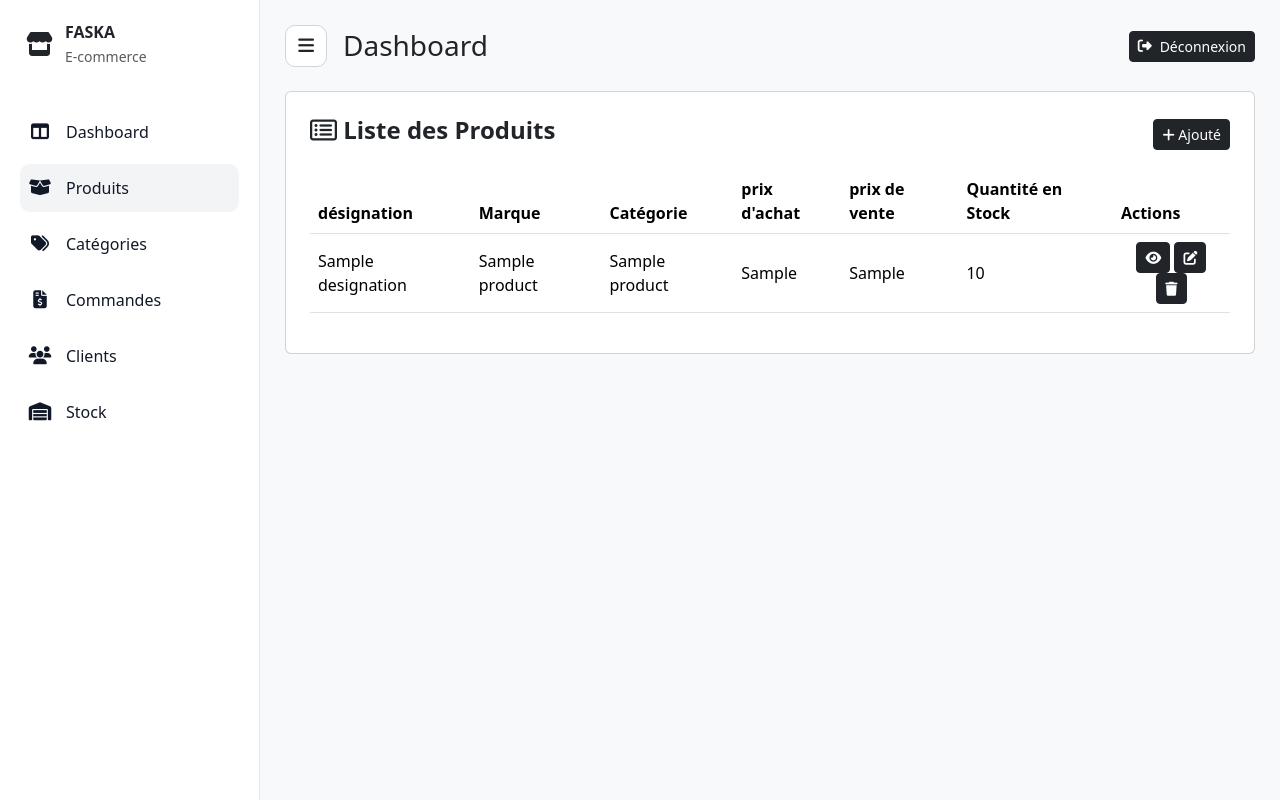
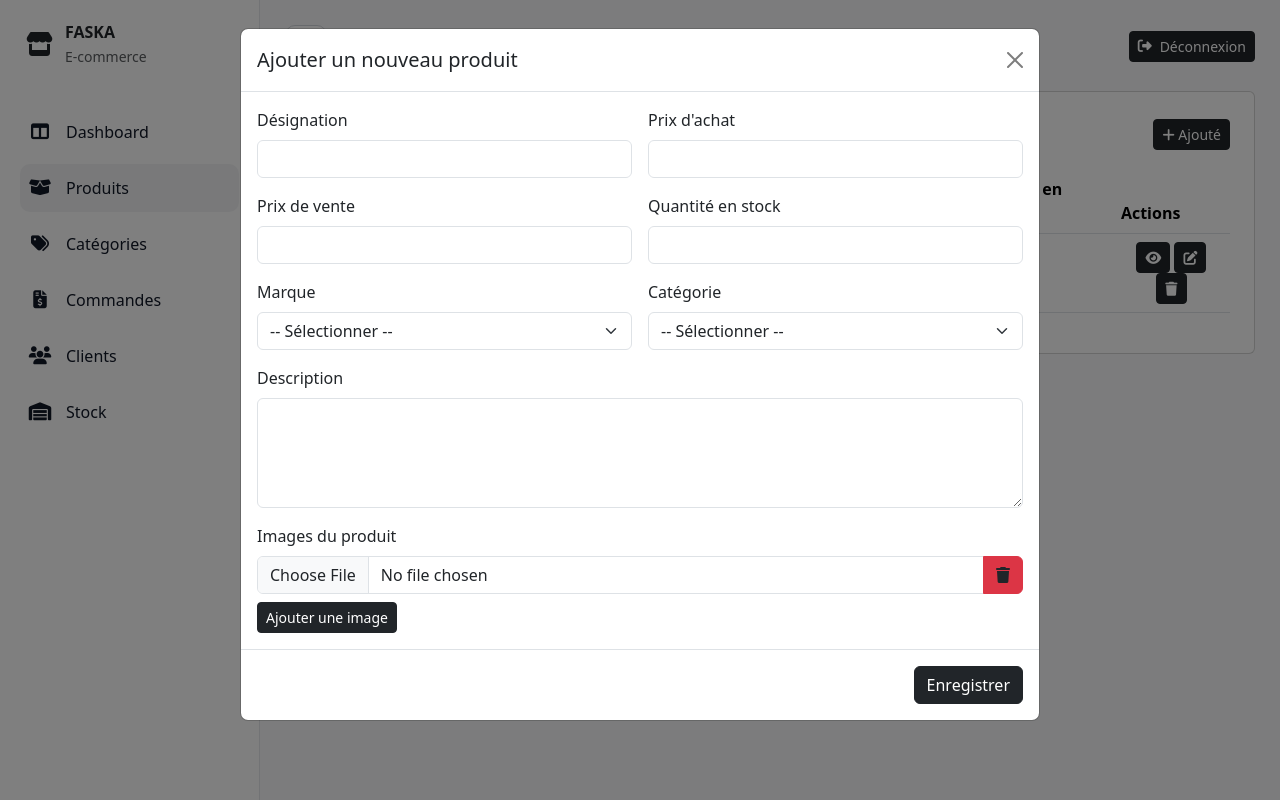
Before and after one commit to HichamFaska/e-commerce-APP, a PHP site: template app/resources/views/admin/pages/produits.php in a window 1280 px wide, after a click on "Ajouté". Run offline with PHP 8.4, Linux system fonts and the light colour scheme; the template is opened without the code that fills it: most values are stand-ins (such as "Sample title", 1, 10 or a date in 2020).

Commit message:
- Création d’un modal addProductModal.php pour ajouter un nouveau produit avec ses images. - Script addImageScript.js pour permettre l’ajout dynamique d’images dans le formulaire autant de fois que nécessaire. - Mise à jour de la page produits.php pour intégrer le modal et le script dynamique d’ajout d’images.

```diff
--- a/app/resources/views/admin/pages/produits.php
+++ b/app/resources/views/admin/pages/produits.php
@@ -53,6 +53,7 @@
         </tbody>
     </table>
 </div>
+<?php require_once __DIR__."/../partials/addProductModal.php"; ?>
 <?php
     $content = ob_get_clean();
     $title = "Products";
--- /dev/null
+++ b/app/resources/views/admin/partials/addProductModal.php
@@ -0,0 +1,75 @@
+<!-- Modal -->
+<div class="modal fade" id="addProductModal" tabindex="-1" aria-labelledby="addProductModalLabel" aria-hidden="true">
+    <div class="modal-dialog modal-lg modal-dialog-scrollable">
+        <div class="modal-content">
+            <form action="/admin/produit/add" method="POST" enctype="multipart/form-data">
+                <div class="modal-header">
+                    <h5 class="modal-title" id="addProductModalLabel">Ajouter un nouveau produit</h5>
+                    <button type="button" class="btn-close" data-bs-dismiss="modal" aria-label="Fermer"></button>
+                </div>
+
+                <div class="modal-body" style="max-height: 70vh; overflow-y: auto;">
+                    <div class="row g-3">
+                        <div class="col-md-6">
+                            <label class="form-label">Désignation</label>
+                            <input type="text" name="designation" class="form-control" required>
+                        </div>
+
+                        <div class="col-md-6">
+                            <label class="form-label">Prix d'achat</label>
+                            <input type="number" name="prixAchat" step="0.01" class="form-control" required>
+                        </div>
+
+                        <div class="col-md-6">
+                            <label class="form-label">Prix de vente</label>
+                            <input type="number" name="prixVente" step="0.01" class="form-control" required>
+                        </div>
+
+                        <div class="col-md-6">
+                            <label class="form-label">Quantité en stock</label>
+                            <input type="number" name="quantiteStock" class="form-control" required>
+                        </div>
+
+                        <div class="col-md-6">
+                            <label class="form-label">Marque</label>
+                            <select name="id_marque" class="form-select" required>
+                                <option value="">-- Sélectionner --</option>
+                            </select>
+                        </div>
+
+                        <div class="col-md-6">
+                            <label class="form-label">Catégorie</label>
+                            <select name="id_categorie" class="form-select" required>
+                                <option value="">-- Sélectionner --</option>
+                            </select>
+                        </div>
+
+                        <div class="col-12">
+                            <label class="form-label">Description</label>
+                            <textarea name="description" class="form-control" rows="4" required></textarea>
+                        </div>
+
+                        <div class="col-12">
+                            <label class="form-label">Images du produit</label>
+                            <div id="imageContainer" class="d-flex flex-column gap-2">
+                                <div class="input-group">
+                                    <input type="file" name="images[]" class="form-control" required>
+                                    <button type="button" class="btn btn-danger text-dark remove-image"><i class="fa-solid fa-trash"></i></button>
+                                </div>
+                            </div>
+                            <button type="button" id="addImageBtn" class="btn btn-sm btn-dark mt-2">
+                                Ajouter une image
+                            </button>
+                        </div>
+                    </div>
+                </div>
+
+                <div class="modal-footer">
+                    <button type="submit" class="btn btn-dark">Enregistrer</button>
+                </div>
+            </form>
+        </div>
+    </div>
+</div>
+
+<script src = "/assets/js/addImageScript.js"></script>
```
Also changed, not shown: public/assets/js/addImageScript.js (added).
